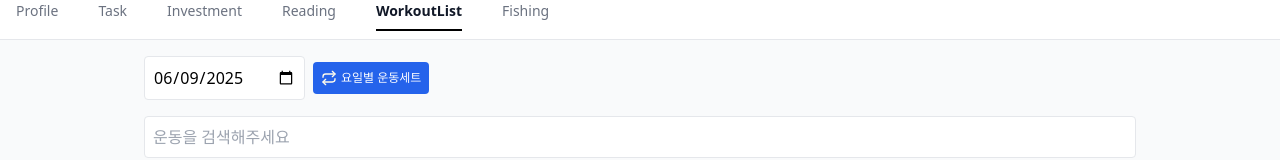
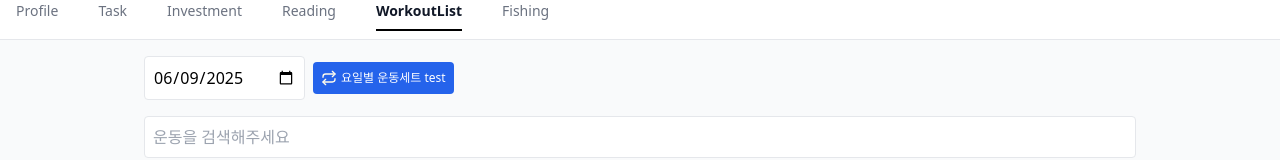
Before and after one commit to Gosh0512/myapp-web, a Vue app: page /WorkoutList in a window 1280 px wide. Shown: the part 135-295 px from the top of the page. Built offline with nearby package versions, Linux system fonts and the light colour scheme.

Commit message:
mac test

```diff
--- a/src/views/WorkoutList.vue
+++ b/src/views/WorkoutList.vue
@@ -8,7 +8,7 @@
               class="w-4 h-4 text-amber-50"
               :title="'Repeating task'"
           />
-        <span class="ml-1 text-xs  text-white">요일별 운동세트</span>
+        <span class="ml-1 text-xs  text-white">요일별 운동세트 test</span>
       </button>
     </div>
 
```
